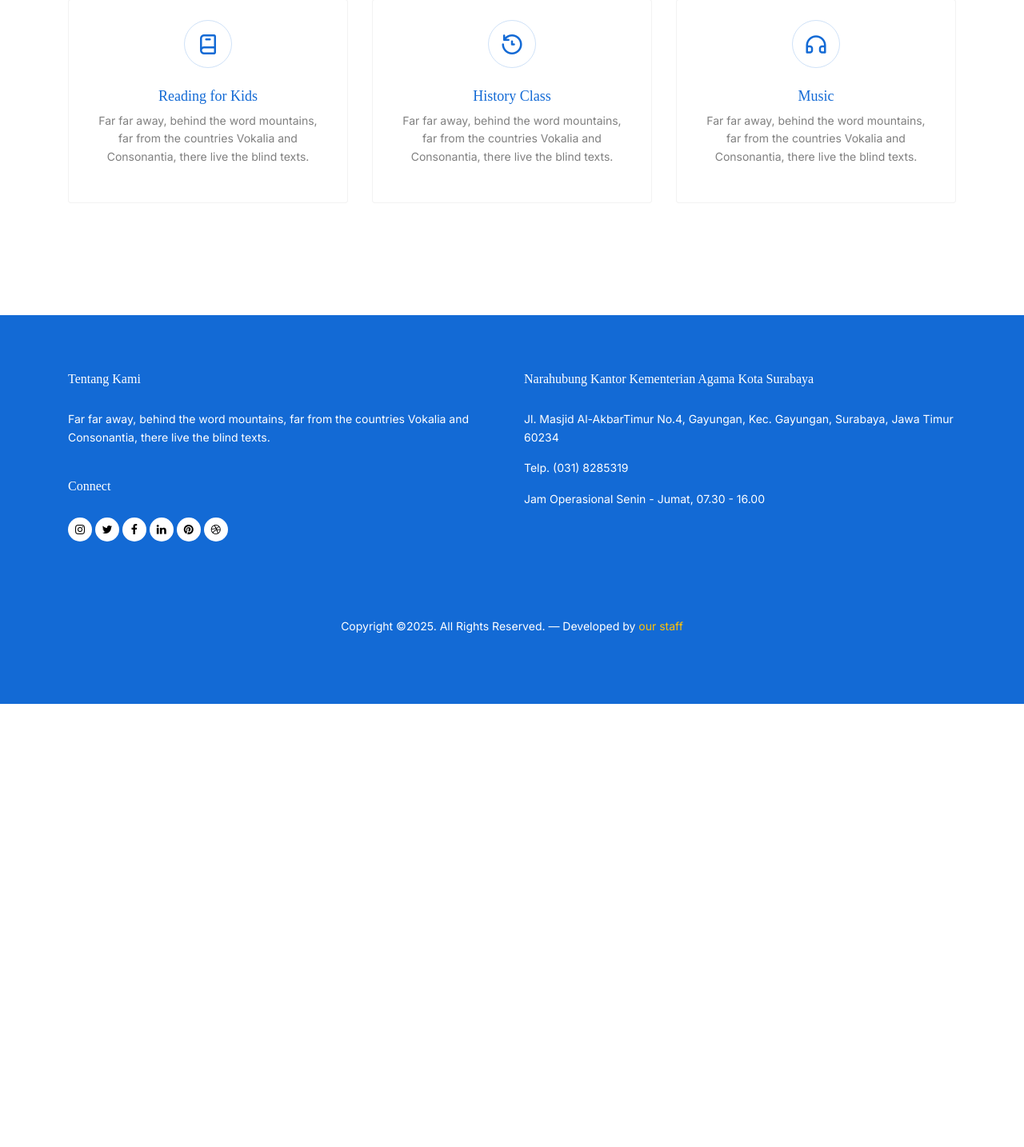
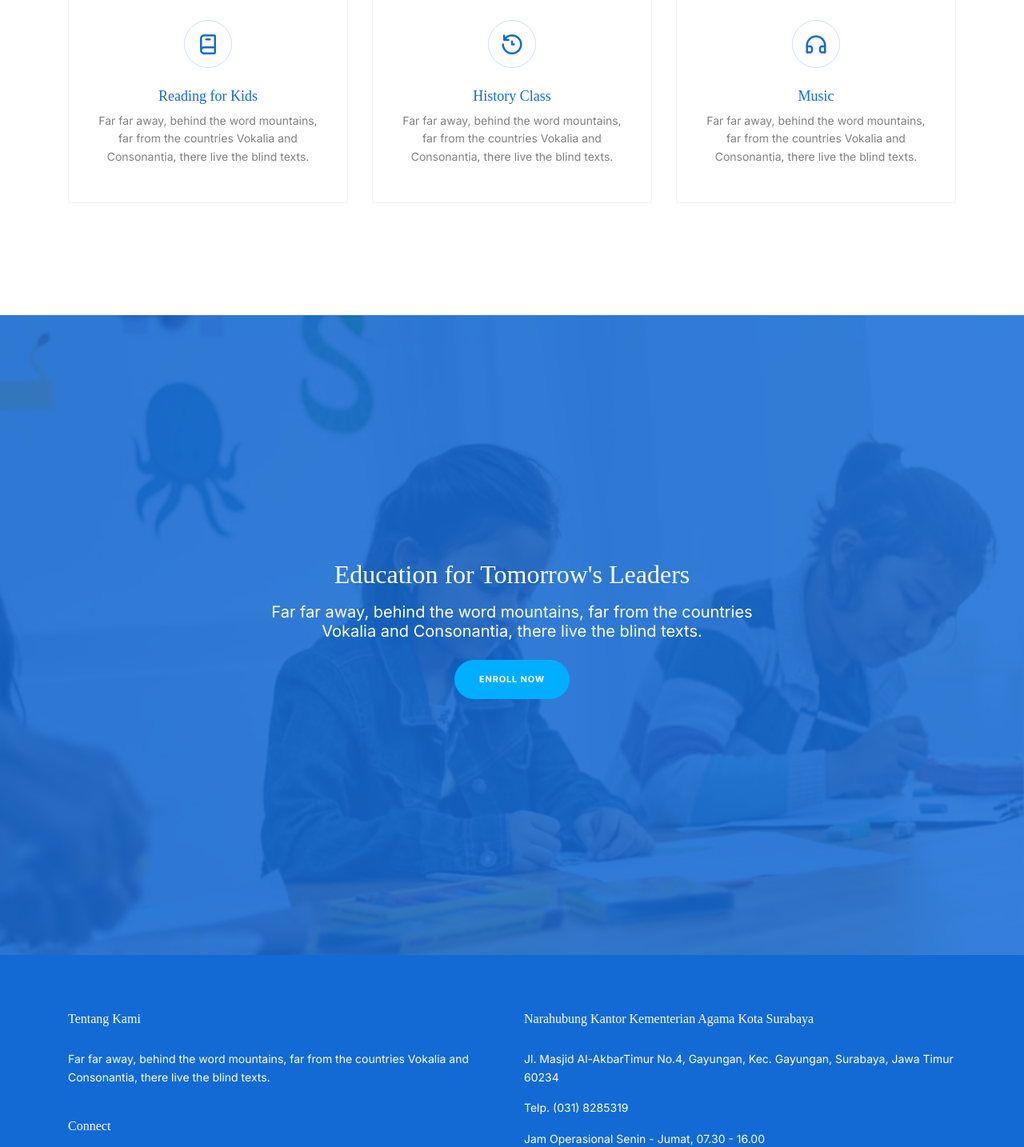
Before and after one commit to prakompendmasby/flask-pendma, a Flask app: page / in a window 1280 px wide. Shown: the part 2492-3926 px from the top of the page at 80% size. Before the commit the page ends 3372 px from the top, so only its background shows below. Run offline with Flask 3, Linux system fonts and the light colour scheme; some libraries are stand-ins or nearby versions; some web fonts are replaced.

Commit message:
uncomment 4

```diff
--- a/templates/index.html
+++ b/templates/index.html
@@ -235,7 +235,7 @@
   </div>
 
 
-  <!--<div class="untree_co-section pt-0 bg-img overlay"
+  <div class="untree_co-section pt-0 bg-img overlay"
       style="background-image: url({{ url_for('static', filename='images/img-school-1-min.jpg') }});">
     <div class="container">
       <div class="row align-items-center justify-content-center text-center">
@@ -251,7 +251,7 @@
     </div>
   </div>
 
-  <div class="untree_co-section">
+  <!--<div class="untree_co-section">
     <div class="container">
       <div class="row justify-content-between">
         <div class="col-lg-5 mb-5">
```
